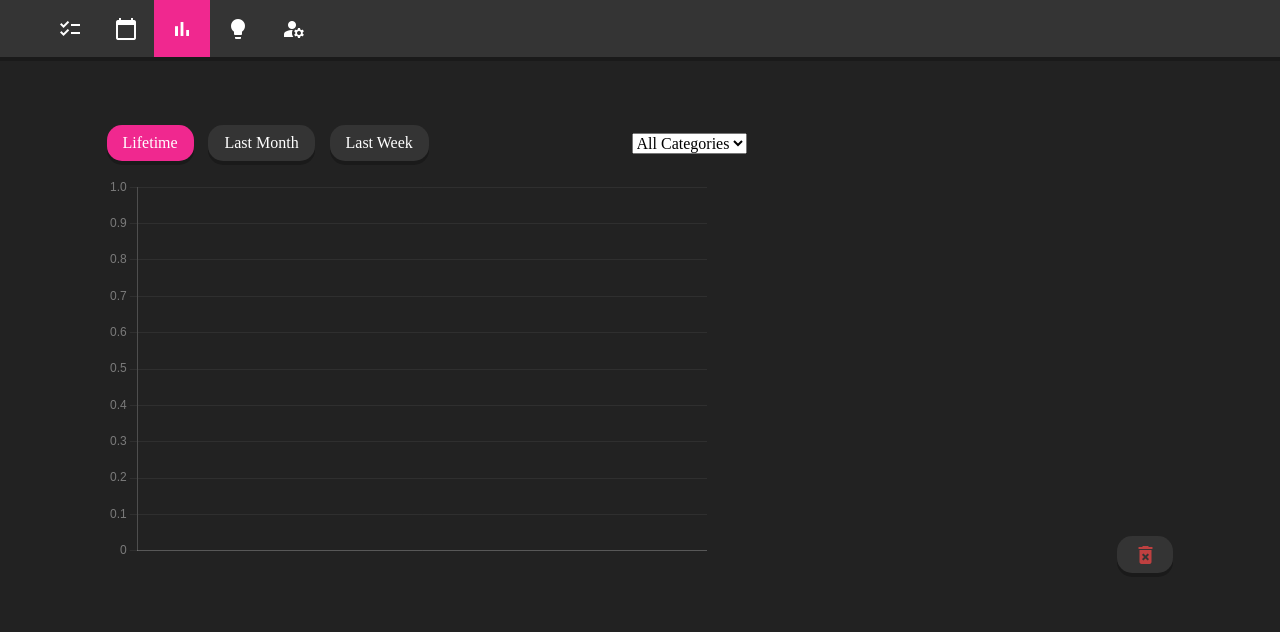
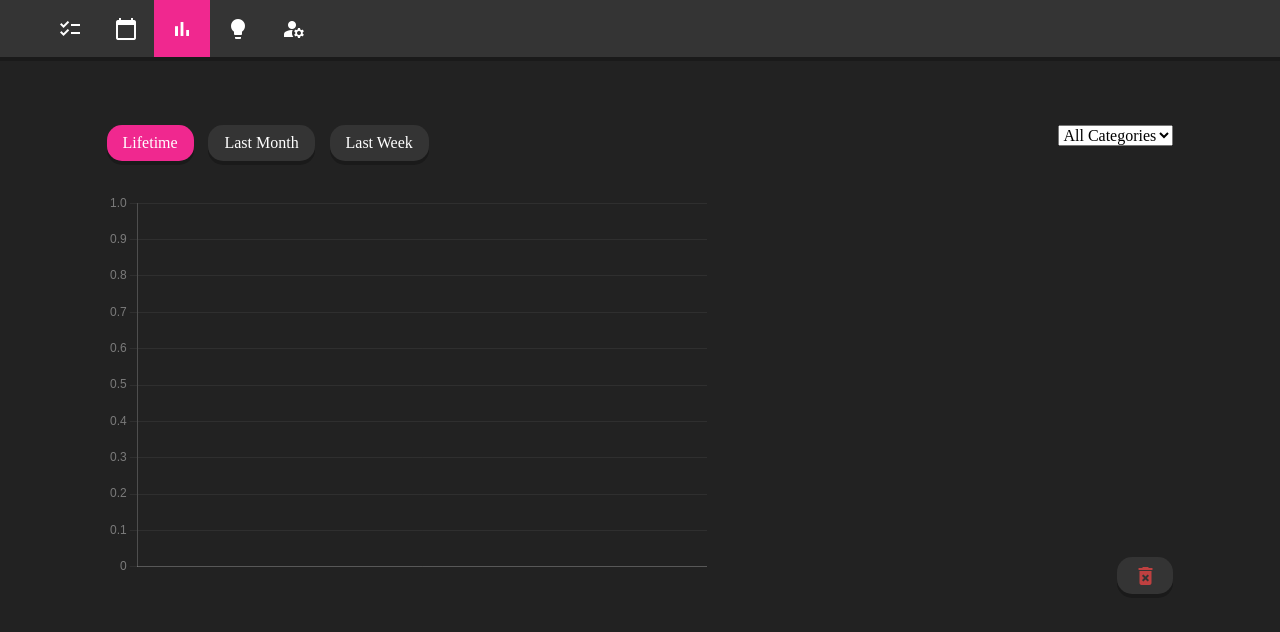
Before and after one commit to raziel-razmattaz/hobby-tracker, a Vue app: page /stats in a window 1280 px wide. Shown: the top 632 px of the page. Built offline with nearby package versions, Linux system fonts and the light colour scheme; a web font is replaced by a local one.

Commit message:
Restructured FrequencyStatistics Page to alllow for better button positioning

```diff
--- a/src/pages/FrequencyStatistics.vue
+++ b/src/pages/FrequencyStatistics.vue
@@ -38,11 +38,11 @@ function removeHobbyHistory() {
 
 </script>
 
-
 <template>
   <div class="page">
     <div class="content">
-      <div>
+      <!-- Left Column -->
+      <div class="left-column">
         <div class="controls-row">
           <div class="view-controls">
             <button @click="activeView = 'lifetime'" :class="{ active: activeView === 'lifetime' }">
@@ -55,16 +55,21 @@ function removeHobbyHistory() {
               Last Week
             </button>
           </div>
-          <select v-model="activeCategory">
-            <option value="all">All Categories</option>
-            <option v-for="category in hobbies.categories" :key="category" :value="category">{{ category }}</option>
-          </select>
         </div>
         <div style="height: var(--container-s); width: var(--container-lg)">
           <FrequencyChart :chartInput="chartData">
             Chart couldn't render
           </FrequencyChart>
         </div>
+      </div>
+
+      <!-- Right Column -->
+      <div class="right-column">
+        <div class="category-select-container">
+          <select v-model="activeCategory">
+            <option value="all">All Categories</option>
+            <option v-for="category in hobbies.categories" :key="category" :value="category">{{ category }}</option>
+          </select>
         </div>
         <div class="distribution-section">
           <div style="width: 400px;">
@@ -75,6 +80,7 @@ function removeHobbyHistory() {
           <button @click="removeHobbyHistory" class="delete-button">
             <span class="material-icons">delete_forever</span>
           </button>
+        </div>
       </div>
     </div>
   </div>
@@ -91,6 +97,26 @@ function removeHobbyHistory() {
   display: grid;
   grid-template-columns: 1.6fr 1fr;
   gap: var(--space-lg);
+  align-items: start;
+}
+
+.left-column {
+  display: flex;
+  flex-direction: column;
+  gap: var(--space-md);
+}
+
+.right-column {
+  display: flex;
+  flex-direction: column;
+  align-items: flex-end;
+  gap: var(--space-xxl);
+}
+
+.category-select-container {
+  width: 100%;
+  display: flex;
+  justify-content: flex-end;
 }
 
 .controls-row {
@@ -104,7 +130,6 @@ function removeHobbyHistory() {
   display: flex;
   flex-direction: column;
   gap: var(--space-lg);
-  padding-top: var(--space-xxl);
 }
 
 .delete-button {
```
Lines whose indentation alone changed are shown as unchanged.
